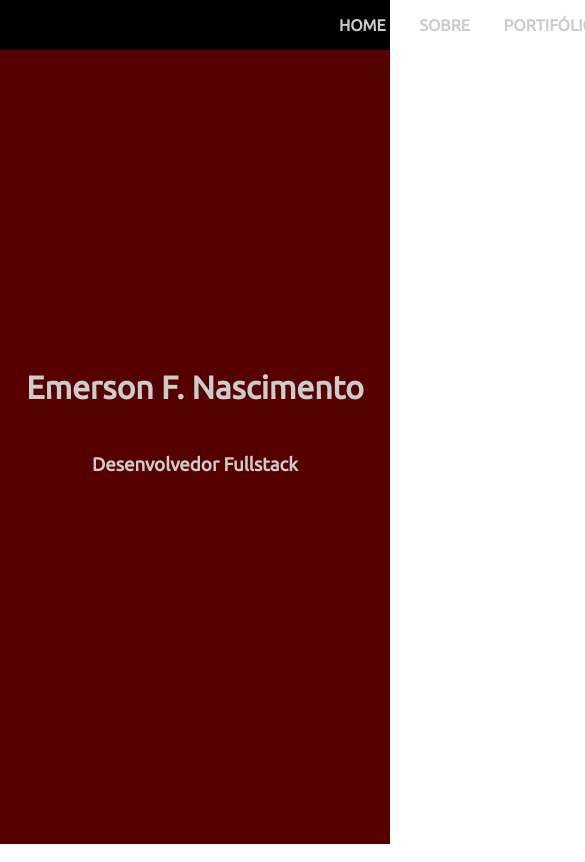
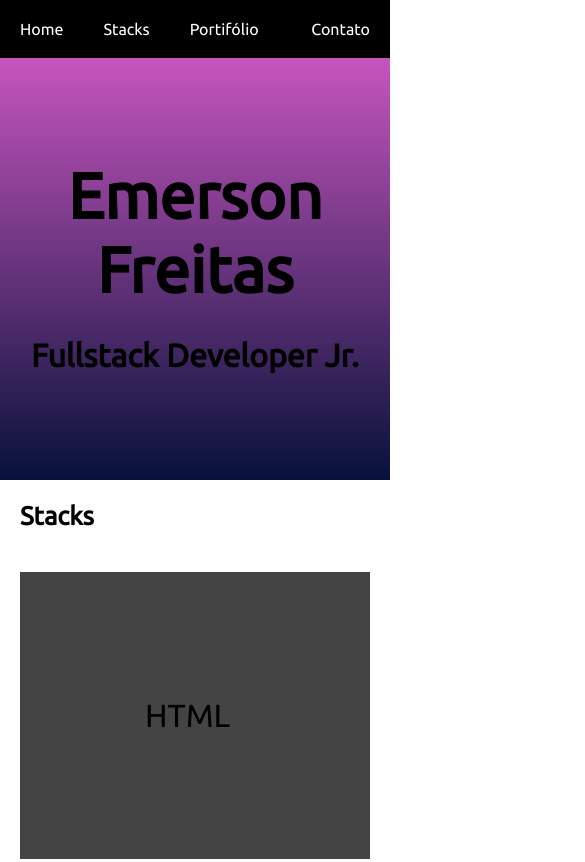
Before and after one commit to emersonfnascimento/emersonfnascimento.github.io, a plain HTML site: page index.html in a window 390 px wide. Shown: the top 862 px of the page, 585 px wide, since content can reach past the window. Drawn offline with Linux system fonts and the light colour scheme.

Commit message:
adicionando layout responsivo

```diff
--- a/assets/css/style.css
+++ b/assets/css/style.css
@@ -1,50 +1,111 @@
-* {
+body {
   margin: 0;
-  padding: 0;
   font-family: 'Ubuntu', sans-serif;
 }
 
-.container {
-  width: 1040px;
-  position: relative;
-  margin: 0 auto;
-}
-.nav-topo {
-  height: 50px;
-  background: #000;
-  text-align: center;
-  position: absolute;
-  width: 100%;
+.zona {
+  color: #000;
+  font-size: 2em;
+  transition: all 0.3s linear;
+  margin-bottom: 10px;
 }
 
-.nav-topo a {
-  text-decoration: none;
-  line-height: 50px;
-  padding: 15px;
-  font-weight: bold;
-  color: #ccc;
+.zona > h2 {
+  margin-left: 20px;
+  font-size: 0.8em;
 }
 
-.nav-topo a:hover {
-  background: #ccc;
-  color:#000;
-}
-
-.nav-topo ul>li {
-  display: inline-block;
-  text-transform: uppercase;
-}
-
-header {
+/* HEADER */
+.container {
   display: flex;
   align-items: center;
   justify-content: center;
-  height: 100vh;
-  background: #560000;
+  height: 50vh;
 }
 
-h1, h3 {
-  padding: 24px;
+.autor {
+  width: 30rem;
   text-align: center;
-  color: #ccc;
 }
+
+.titulo {
+  font-size: 0.5em;
+}
+
+/* NAV */
+.nav-top {
+  display: flex;
+  list-style: none;
+  font-size: 0.6em;
+  margin: 0;
+  padding: 0;
+}
+
+@media only screen and (max-width: 600px) {
+  .nav-top {
+    font-size: 0.5em;
+    padding: 0;
+  }
+}
+
+.push {
+  margin-left: auto;
+}
+
+li {
+  padding: 20px;
+}
+
+a {
+  color: #fff;
+  text-decoration: none;
+}
+
+.grid-wrapper {
+  display: grid;
+  grid-gap: 20px;
+  grid-template-columns: repeat(auto-fill, minmax(350px, 1fr));
+}
+
+.box {
+  background: #444;
+  padding: 125px;
+  margin: 20px;
+  transition: all 0.3s linear;
+}
+
+.box:hover {
+  -webkit-transform: rotate(-7deg);
+  -moz-transform:rotate(-7deg);
+  -o-transform:rotate(-7deg);
+  transform:rotate(-7deg);
+}
+
+footer {
+  display: flex;
+  align-items: center;
+  justify-content: center;
+  height: 10vh;
+}
+
+
+.zona:hover {
+  -webkit-box-shadow:rgba(0,0,0,0.8) 0px 5px 15px, inset rgba(0,0,0,0.15) 0px -10px 20px;
+    -moz-box-shadow:rgba(0,0,0,0.8) 0px 5px 15px, inset rgba(0,0,0,0.15) 0px -10px 20px;
+    -o-box-shadow:rgba(0,0,0,0.8) 0px 5px 15px, inset rgba(0,0,0,0.15) 0px -10px 20px;
+    box-shadow:rgba(0,0,0,0.8) 0px 5px 15px, inset rgba(0,0,0,0.15) 0px -10px 20px;
+}
+
+.black {
+  background: #000;
+}
+
+.violet {
+    background: #07123A; /* Old browsers */
+    background: -moz-linear-gradient(top, #07123A 0%, #cf0404 100%); /* FF3.6+ */
+    background: -webkit-gradient(linear, left top, left bottom, color-stop(0%,#07123A), color-stop(100%,#07123A)); /* Chrome,Safari4+ */
+    background: -webkit-linear-gradient(top, #C655BE 0%,#07123A 100%); /* Chrome10+,Safari5.1+ */
+    background: -o-linear-gradient(top, #C655BE 0%,#07123A 100%); /* Opera 11.10+ */
+    background: -ms-linear-gradient(top, #C655BE 0%,#07123A 100%); /* IE10+ */
+    background: linear-gradient(top, #C655BE 0%,#07123A 100%); /* W3C */
+}
--- a/index.html
+++ b/index.html
@@ -8,22 +8,52 @@
 	<link rel="stylesheet" href="./assets/css/style.css">
 </head>
 <body>
-	<nav class="nav-topo">
-		<div class="container">
-			<ul>
-				<li><a href="#">Home</a></li>
-				<li><a href="#">Sobre</a></li>
-				<li><a href="#">Portifólio</a></li>
-				<li><a href="#">Contato</a></li>
-			</ul>
-		</div>
+	<nav class="zona black" style="margin-bottom:0;">
+		<ul class="nav-top">
+			<li><a href="#">Home</a></li>
+			<li><a href="#">Stacks</a></li>
+			<li><a href="#">Portifólio</a></li>
+			<li class="push"><a href="#">Contato</a></li>
+		</ul>
 	</nav>
 	<header>
-		<div class="container">
-			<h1>Emerson F. Nascimento</h1>
-			<h3>Desenvolvedor Fullstack</h3>
+		<div class="container violet zona">
+			<h1 class="autor">Emerson Freitas <br> <span class="titulo">Fullstack Developer Jr.</span></h1>
 		</div>
 	</header>
 
+	<section>
+		<div class="zona">
+			<h2>Stacks</h2>
+			<div class="grid-wrapper">
+				<div class="box">HTML</div>
+				<div class="box">CSS</div>
+				<div class="box">Javascript</div>
+				<div class="box">React</div>
+				<div class="box">Express</div>
+			</div>
+		</div>
+	</section>
+
+	<section id="portifolio">
+		<div class="zona">
+			<h2>Projetos feito para treinar</h2>
+			<div class=" grid-wrapper">
+				<div class="box">projeto 1</div>
+				<div class="box">projeto 2</div>
+				<div class="box">projeto 3</div>
+			</div>
+		</div>
+		<div class="zona">
+			<h2>Projetos feito para clientes</h2>
+			<div class="grid-wrapper">
+				<div class="box">projeto 1</div>
+				<div class="box">projeto 2</div>
+				<div class="box">projeto 3</div>
+			</div>
+		</div>
+	</section>
+
+	<footer>Emerson Freitas - Web Developer</footer>
 </body>
 </html>
```
